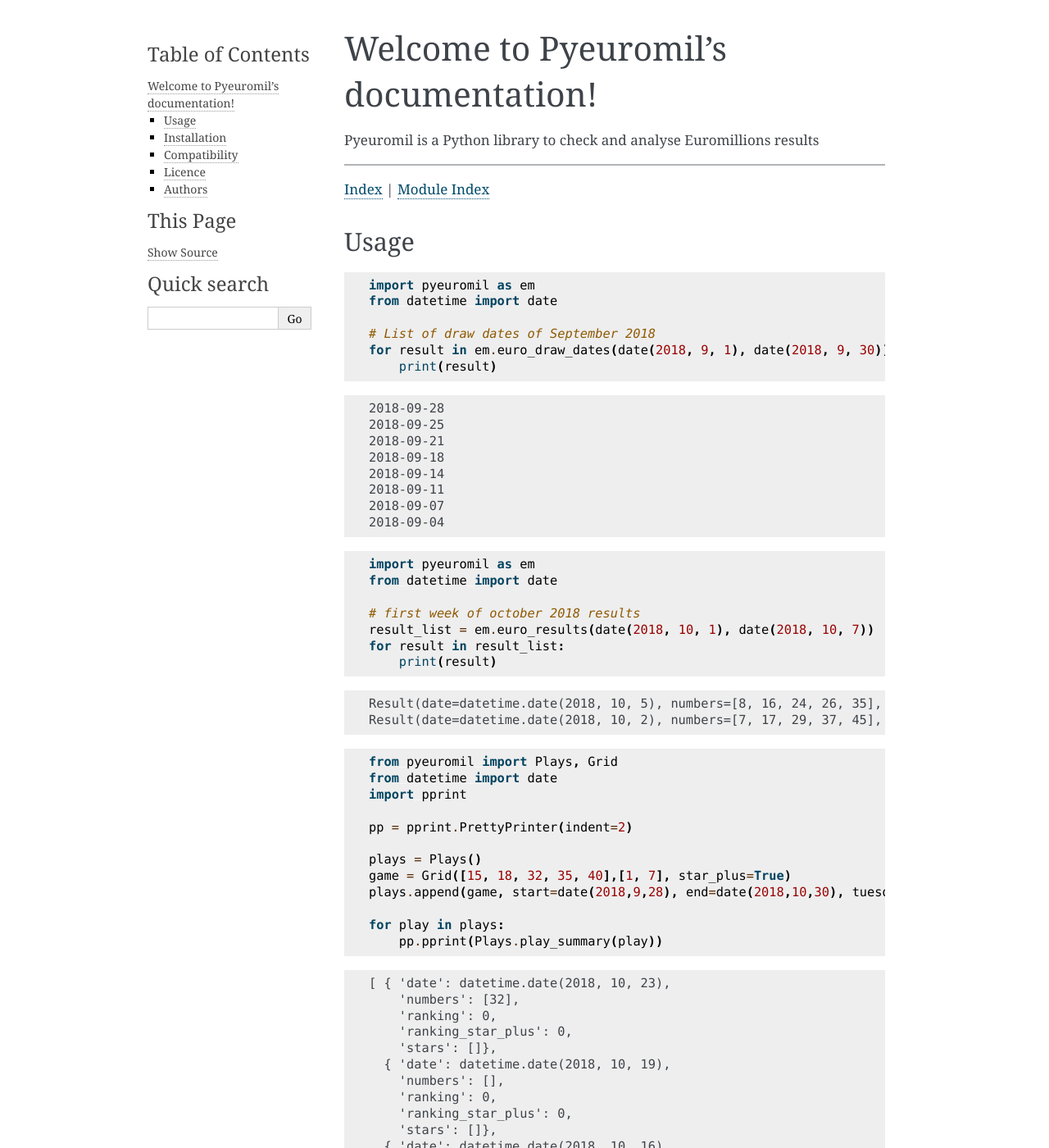
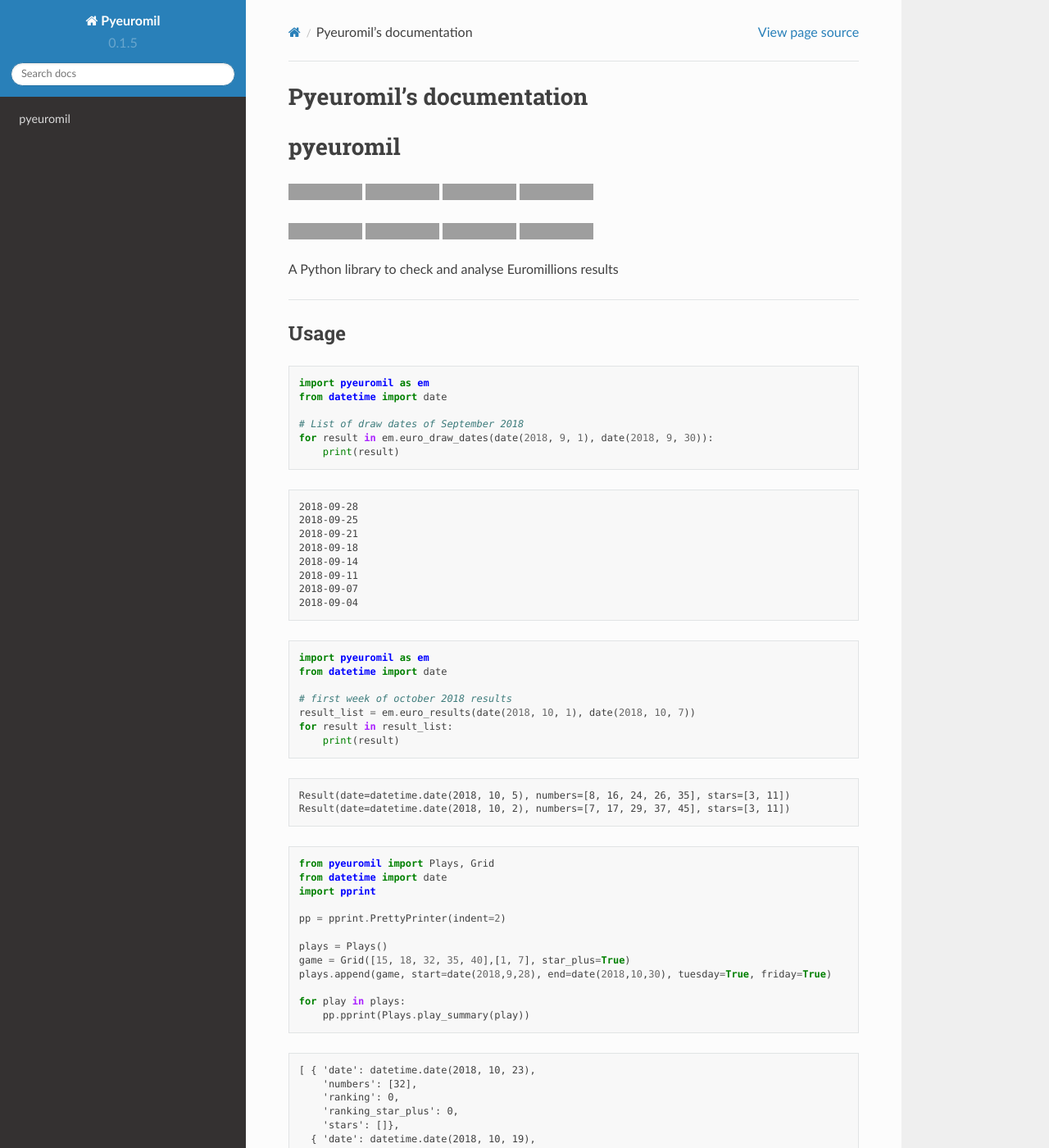
Before and after one commit to acpirience/pyeuromil, a Sphinx documentation site: the page built from docs/index.rst, in a window 1280 px wide and 1400 px high. Shown: the whole window at 82% size. Built offline with Sphinx 7.4.7 and the Read the Docs theme 2.0.0, drawn with Linux system fonts in a browser that asks for light colours; some of the changed lines change nothing that is shown; some of the changed text lies outside the part shown; grey boxes are pictures that could not be loaded.

Commit message:
Switch to sphinx_rtd_theme for documentation

```diff
--- a/docs/conf.py
+++ b/docs/conf.py
@@ -73,7 +73,7 @@ pygments_style = None
 # The theme to use for HTML and HTML Help pages.  See the documentation for
 # a list of builtin themes.
 #
-html_theme = "alabaster"
+html_theme = "sphinx_rtd_theme"
 
 # Theme options are theme-specific and customize the look and feel of a theme
 # further.  For a list of options available for each theme, see the
@@ -102,6 +102,19 @@ html_static_path = ["_static"]
 # Output file base name for HTML help builder.
 htmlhelp_basename = "Pyeuromildoc"
 
+html_theme_options = {
+    'canonical_url': 'https://pyeuromil.readthedocs.io/',
+    'logo_only': False,
+    'display_version': True,
+    'prev_next_buttons_location': 'bottom',
+    'style_external_links': False,
+    # Toc options
+    'collapse_navigation': True,
+    'sticky_navigation': True,
+    'navigation_depth': 4,
+    'includehidden': True,
+    'titles_only': False
+}
 
 # -- Options for LaTeX output ------------------------------------------------
 
@@ -173,5 +186,4 @@ epub_exclude_files = ["search.html"]
 
 # -- Extension configuration -------------------------------------------------
 import sys, os
-
 sys.path.insert(0, os.path.abspath("../.."))
--- a/docs/index.rst
+++ b/docs/index.rst
@@ -1,143 +1,12 @@
-.. Pyeuromil documentation master file, created by
-   sphinx-quickstart on Fri Oct 26 06:59:22 2018.
-   You can adapt this file completely to your liking, but it should at least
-   contain the root `toctree` directive.
+Pyeuromil's documentation
+=========================
 
-Welcome to Pyeuromil's documentation!
-=====================================
-
-Pyeuromil is a Python library to check and analyse Euromillions results
-
-------------------------------------------
-
-:ref:`genindex` | :ref:`modindex`
+.. include:: ../README.rst
 
 
-Usage
------
-.. code-block:: python
-
-    import pyeuromil as em
-    from datetime import date
-
-    # List of draw dates of September 2018
-    for result in em.euro_draw_dates(date(2018, 9, 1), date(2018, 9, 30)):
-        print(result)
-
-.. code-block:: text
-
-    2018-09-28
-    2018-09-25
-    2018-09-21
-    2018-09-18
-    2018-09-14
-    2018-09-11
-    2018-09-07
-    2018-09-04
-
-.. code-block:: python
-
-    import pyeuromil as em
-    from datetime import date
-
-    # first week of october 2018 results
-    result_list = em.euro_results(date(2018, 10, 1), date(2018, 10, 7))
-    for result in result_list:
-        print(result)
-
-.. code-block:: text
-
-    Result(date=datetime.date(2018, 10, 5), numbers=[8, 16, 24, 26, 35], stars=[3, 11])
-    Result(date=datetime.date(2018, 10, 2), numbers=[7, 17, 29, 37, 45], stars=[3, 11])
-
-.. code-block:: python
-
-    from pyeuromil import Plays, Grid
-    from datetime import date
-    import pprint
-
-    pp = pprint.PrettyPrinter(indent=2)
-
-    plays = Plays()
-    game = Grid([15, 18, 32, 35, 40],[1, 7], star_plus=True)
-    plays.append(game, start=date(2018,9,28), end=date(2018,10,30), tuesday=True, friday=True)
-
-    for play in plays:
-        pp.pprint(Plays.play_summary(play))
-
-.. code-block:: text
-
-    [ { 'date': datetime.date(2018, 10, 23),
-        'numbers': [32],
-        'ranking': 0,
-        'ranking_star_plus': 0,
-        'stars': []},
-      { 'date': datetime.date(2018, 10, 19),
-        'numbers': [],
-        'ranking': 0,
-        'ranking_star_plus': 0,
-        'stars': []},
-      { 'date': datetime.date(2018, 10, 16),
-        'numbers': [15, 40],
-        'ranking': 12,
-        'ranking_star_plus': 9,
-        'stars': [1]},
-      { 'date': datetime.date(2018, 10, 12),
-        'numbers': [],
-        'ranking': 0,
-        'ranking_star_plus': 0,
-        'stars': []},
-      { 'date': datetime.date(2018, 10, 9),
-        'numbers': [],
-        'ranking': 0,
-        'ranking_star_plus': 0,
-        'stars': []},
-      { 'date': datetime.date(2018, 10, 5),
-        'numbers': [35],
-        'ranking': 0,
-        'ranking_star_plus': 0,
-        'stars': []},
-      { 'date': datetime.date(2018, 10, 2),
-        'numbers': [],
-        'ranking': 0,
-        'ranking_star_plus': 0,
-        'stars': []},
-      { 'date': datetime.date(2018, 9, 28),
-        'numbers': [],
-        'ranking': 0,
-        'ranking_star_plus': 0,
-        'stars': []}]
-
-Installation
-------------
-Install and update using `pip`_:
-
-.. code-block:: text
-
-    pip install pyeuromil
-
-Compatibility
--------------
-python > 3.6
-
-Licence
--------
-MIT License (see LICENSE file)
-
-Authors
--------
-`pyeuromil` was written by `Acpirience <acpirience@gmail.com>`_.
-
-
-------------------------------------------
 
 
 .. toctree::
    :maxdepth: 2
 
-   modules.rst
-
-
-.. _pip: https://pip.pypa.io/en/stable/quickstart/
-.. |PyPI-Status| image:: https://img.shields.io/pypi/v/pyeuromil.svg
-    :target: https://pypi.python.org/pypi/pyeuromil
+   modules
```
